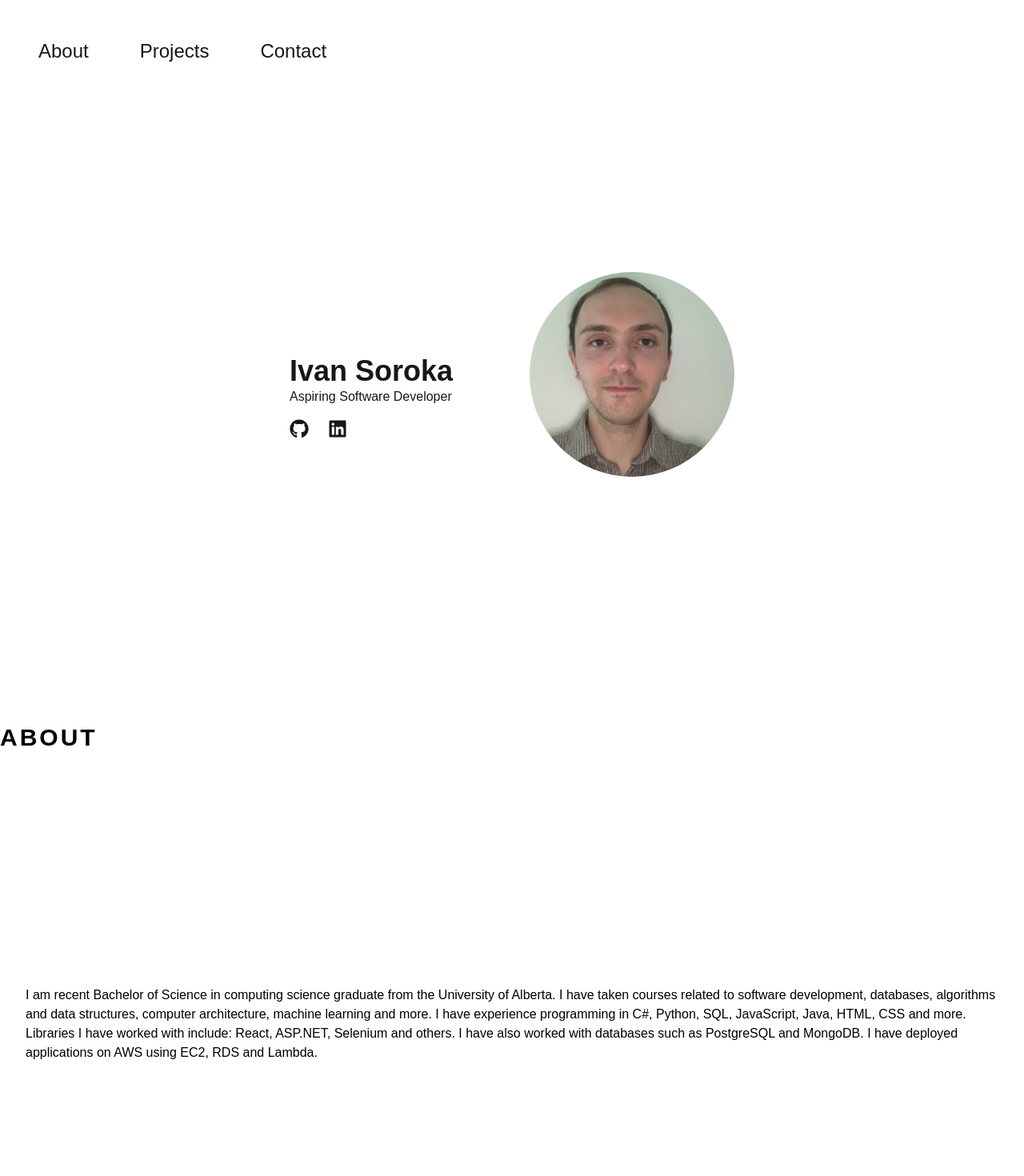
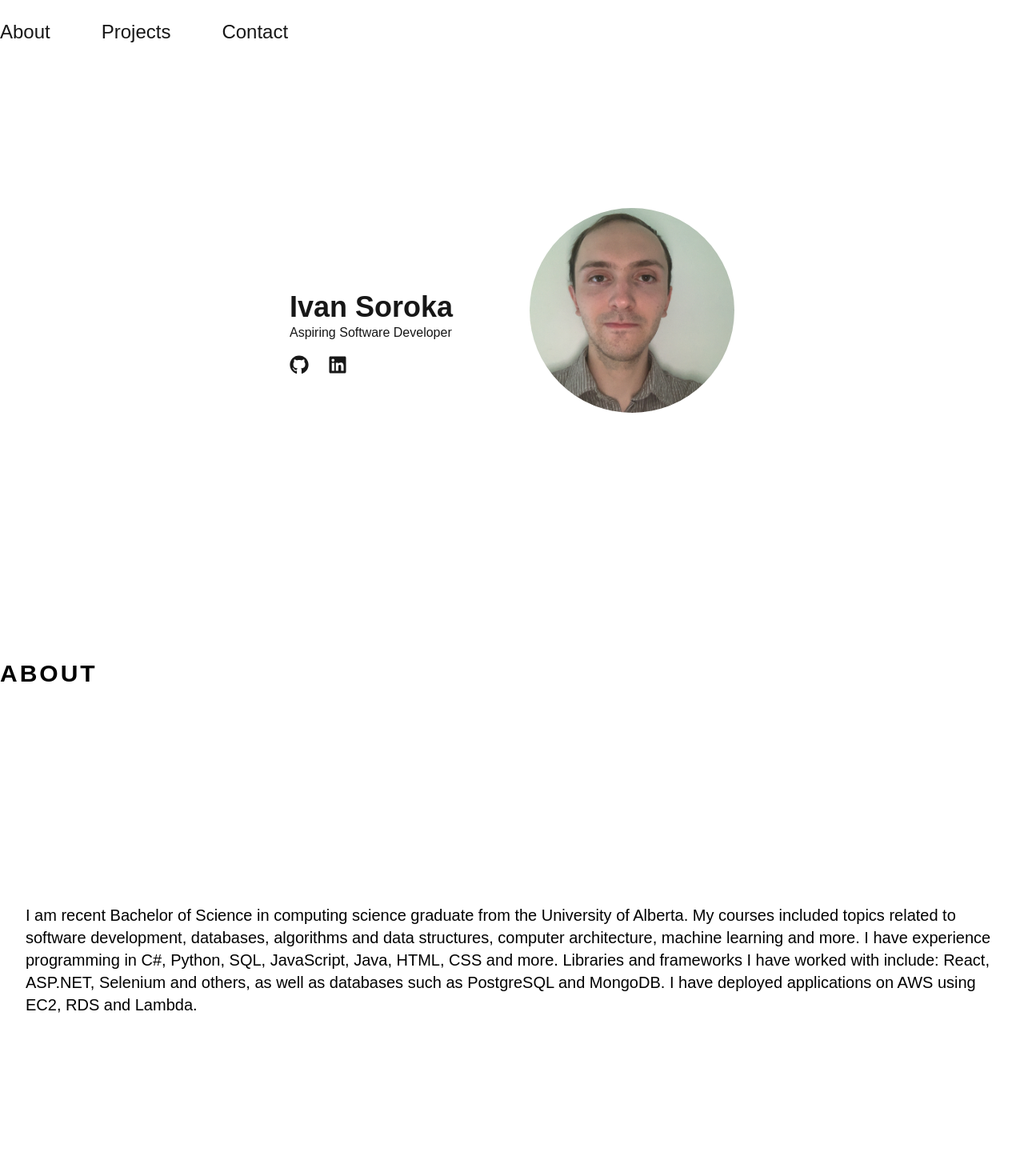
Before and after one commit to IvanSoroka1/PersonalWebsite, a Next.js app: page / in a window 1280 px wide. Shown: the top 1470 px of the page at 80% size. Built offline with nearby package versions, Linux system fonts and the light colour scheme.

Commit message:
added a photo for the taskmanager app

```diff
--- a/app/About.tsx
+++ b/app/About.tsx
@@ -3,8 +3,8 @@ export default function About() {
         <div id="about"
             className="relative min-h-screen flex flex-col justify-center px-8 max-w-screen-xl mx-auto">
             <h2 className="absolute top-6 left-0 text-3xl font-semibold tracking-widest">ABOUT</h2>
-            <p>
-                I am recent Bachelor of Science in computing science graduate from the University of Alberta. I have taken courses related to software development, databases, algorithms and data structures, computer architecture, machine learning and more. I have experience programming in C#, Python, SQL, JavaScript, Java, HTML, CSS and more. Libraries I have worked with include: React, ASP.NET, Selenium and others. I have also worked with databases such as PostgreSQL and MongoDB. I have deployed applications on AWS using EC2, RDS and Lambda.
+            <p className="text-xl">
+                I am recent Bachelor of Science in computing science graduate from the University of Alberta. My courses included topics related to software development, databases, algorithms and data structures, computer architecture, machine learning and more. I have experience programming in C#, Python, SQL, JavaScript, Java, HTML, CSS and more. Libraries and frameworks I have worked with include: React, ASP.NET, Selenium and others, as well as databases such as PostgreSQL and MongoDB. I have deployed applications on AWS using EC2, RDS and Lambda.
             </p>
         </div>
     </div>
--- a/app/Projects.tsx
+++ b/app/Projects.tsx
@@ -16,7 +16,7 @@ return (<div className="bg-white text-black">
             <ProjectCard
               title="Task Manager Web App"
               description="This is a web app that allows you organize any tasks that you are facing in work or life into lists and boards. It is inspired by the popular tool Trello. It has been deployed on an AWS EC2 server instance and uses a AWS RDS instance for the Postgres database. The app is fully authenticated. The frontend was programmed in Typescript and React, whereas the backend was made with C# and ASP.NET Core."
-              imageUrl="https://picsum.photos/512"
+              imageUrl="/taskmanager-demo-screen.png"
               githubUrl="https://github.com/IvanSoroka1/trello-clone"
               extraLinks={[
                 { label: 'Live demo', url: 'http://18.219.52.3/' },
--- a/app/page.tsx
+++ b/app/page.tsx
@@ -8,13 +8,14 @@ import Projects from './Projects';
 export default function Home() {
   return (
     <div>
-      <div className="flex gap-16 ml-12 mt-12 text-2xl">
-        <a href="#about" className="transition-transform duration-300 hover:scale-110 hover:text-blue-600">About</a>
-        <a href="#projects" className="transition-transform duration-300 hover:scale-110 hover:text-blue-600">Projects</a>
-        <a href="#contact" className="transition-transform duration-300 hover:scale-110 hover:text-blue-600">Contact</a>
-      </div>
       <section id="Name"
-        className="min-h-screen flex items-center justify-center px-8 max-w-screen-xl mx-auto">
+        className="relative min-h-screen flex items-center justify-center px-8 max-w-screen-xl mx-auto">
+
+        <div className="absolute top-6 left-0 flex gap-16 text-2xl">
+          <a href="#about" className="transition-transform duration-300 hover:scale-110 hover:text-blue-600">About</a>
+          <a href="#projects" className="transition-transform duration-300 hover:scale-110 hover:text-blue-600">Projects</a>
+          <a href="#contact" className="transition-transform duration-300 hover:scale-110 hover:text-blue-600">Contact</a>
+        </div>
         <div className="flex flex-col items-start max-w-md mr-12">
           <h1 className="text-4xl text-center font-bold mt-8">Ivan Soroka</h1>
           <p className="text-center">Aspiring Software Developer</p>
@@ -35,10 +36,10 @@ export default function Home() {
 
       </section>
 
-    <About/>
-    <Experience/>
-    <Projects />
-    <Contact />
+      <About />
+      <Experience />
+      <Projects />
+      <Contact />
     </div>
   );
 }
```
Also changed, not shown: public/taskmanager-demo-screen.png (added).
